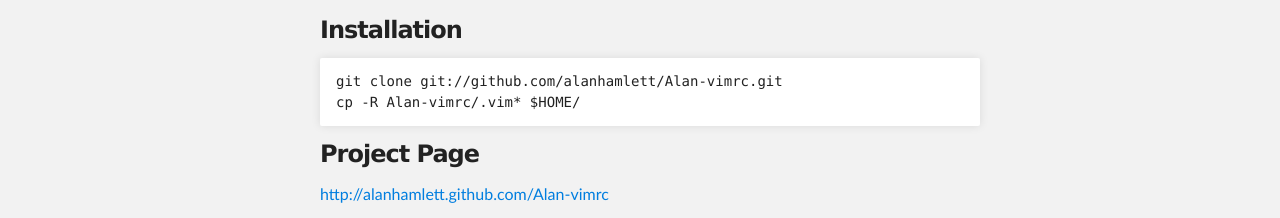
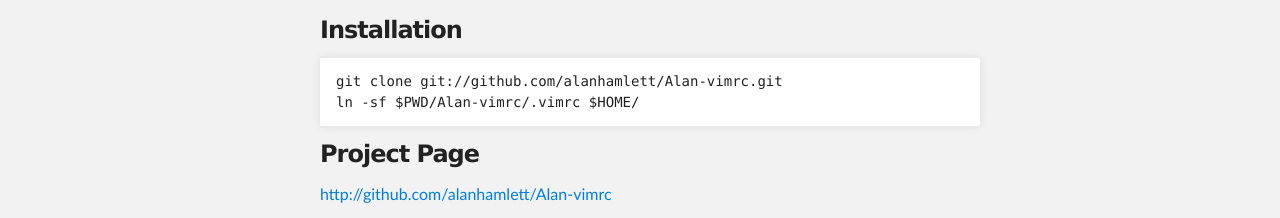
Before and after one commit to alanhamlett/dotfiles, a plain HTML site: page index.html in a window 1280 px wide. Shown: the part 333-551 px from the top of the page. Drawn offline with Linux system fonts and the light colour scheme.

Commit message:
updated github page with new install instructions

```diff
--- a/index.html
+++ b/index.html
@@ -38,12 +38,12 @@
 <h3>Installation</h3>
 
 <pre><code>git clone git://github.com/alanhamlett/Alan-vimrc.git
-cp -R Alan-vimrc/.vim* $HOME/
+ln -sf $PWD/Alan-vimrc/.vimrc $HOME/
 </code></pre>
 
 <h3>Project Page</h3>
 
-<p><a href="http://alanhamlett.github.com/Alan-vimrc">http://alanhamlett.github.com/Alan-vimrc</a></p>
+<p><a href="http://github.com/alanhamlett/Alan-vimrc">http://github.com/alanhamlett/Alan-vimrc</a></p>
 
 <h3>Authors and Contributors</h3>
 
```
